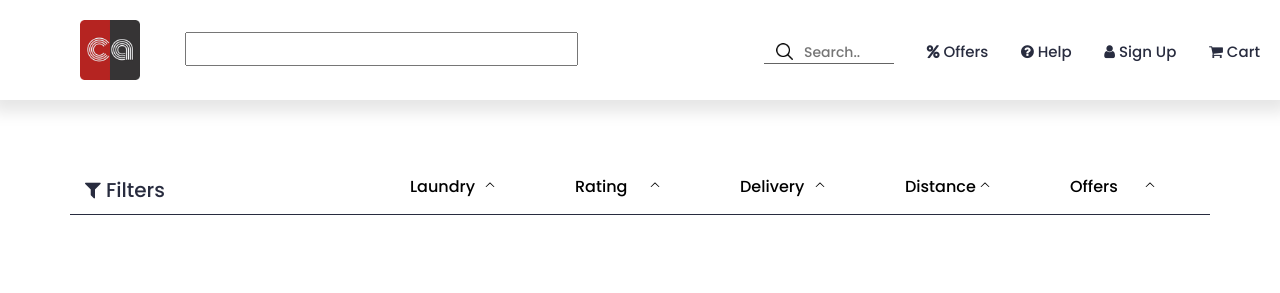
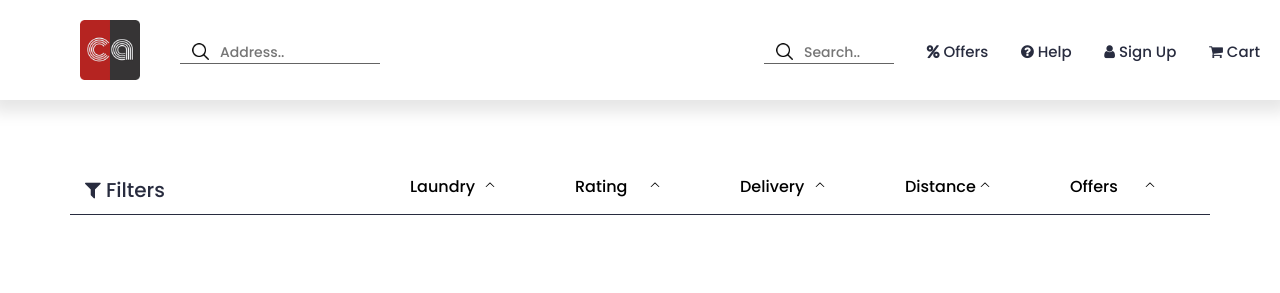
Before and after one commit to abhishekrawat22/creaseart_website, a plain HTML site: page vendor-list.html in a window 1280 px wide. Shown: the top 293 px of the page. Drawn offline with nearby package versions, Linux system fonts and the light colour scheme.

Commit message:
Fixed css issue with address search

```diff
--- a/css/vendor-list.scss
+++ b/css/vendor-list.scss
@@ -16,9 +16,27 @@ body {
 
         .vendor_list_nav_one {
             padding-left: 60px;
+            display: flex;
+            align-items: center;
+
             .logo {
                 height: 60px;
                 margin-right: 40px;
+            }
+
+            .address_search {
+                width: 200px;
+                box-sizing: border-box;
+                border: none;
+                border-bottom: 1.5px solid #646464;
+                font-size: 14px;
+                background-color: white;
+                background-image: url('./img/search-icon.png');
+                background-position: 10px -1px;
+                background-size: contain;
+                background-repeat: no-repeat;
+                padding: 0 20px 0 40px;
+                outline: none;
             }
         }
 
@@ -503,3 +521,13 @@ body {
         margin-top: 2rem;
     }
 }
+
+@media (max-width: 414px) {
+    body .vendor_list_nav .vendor_list_nav_one .logo {
+        margin-right: 20px;
+    }
+
+    body .vendor_list_nav .vendor_list_nav_one .address_search {
+        width: 130px;
+    }
+}
--- a/vendor-list.html
+++ b/vendor-list.html
@@ -22,7 +22,9 @@
         <div class="vendor_list_nav_one">
             <a href="https://www.creaseart.com"><img src="img/creaseart_logo.png" alt="logo" class="logo"></a>
             <!-- Search address -->
-            <input type="text"/>
+            <form>
+                <input type="text" class="address_search" name="search" placeholder="Address..">
+            </form>
         </div>
 
         <!-- Menu starts -->
```
Also changed, not shown: css/vendor-list.css, 1 other file.
